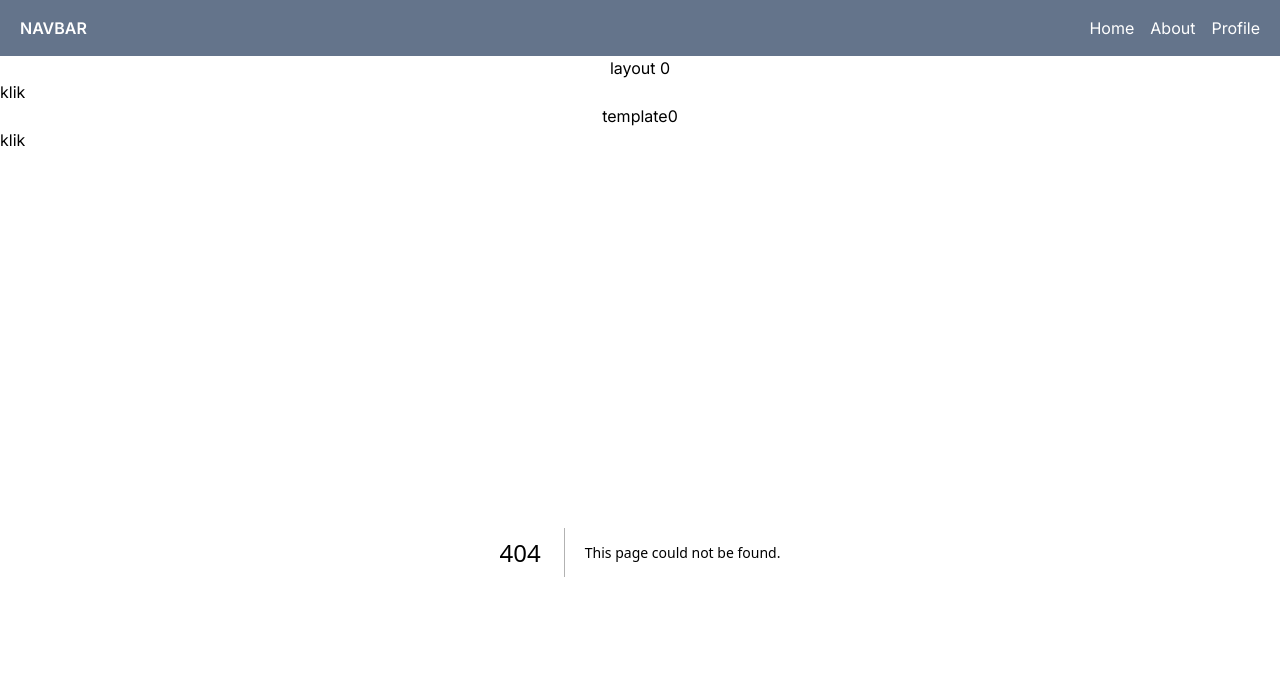
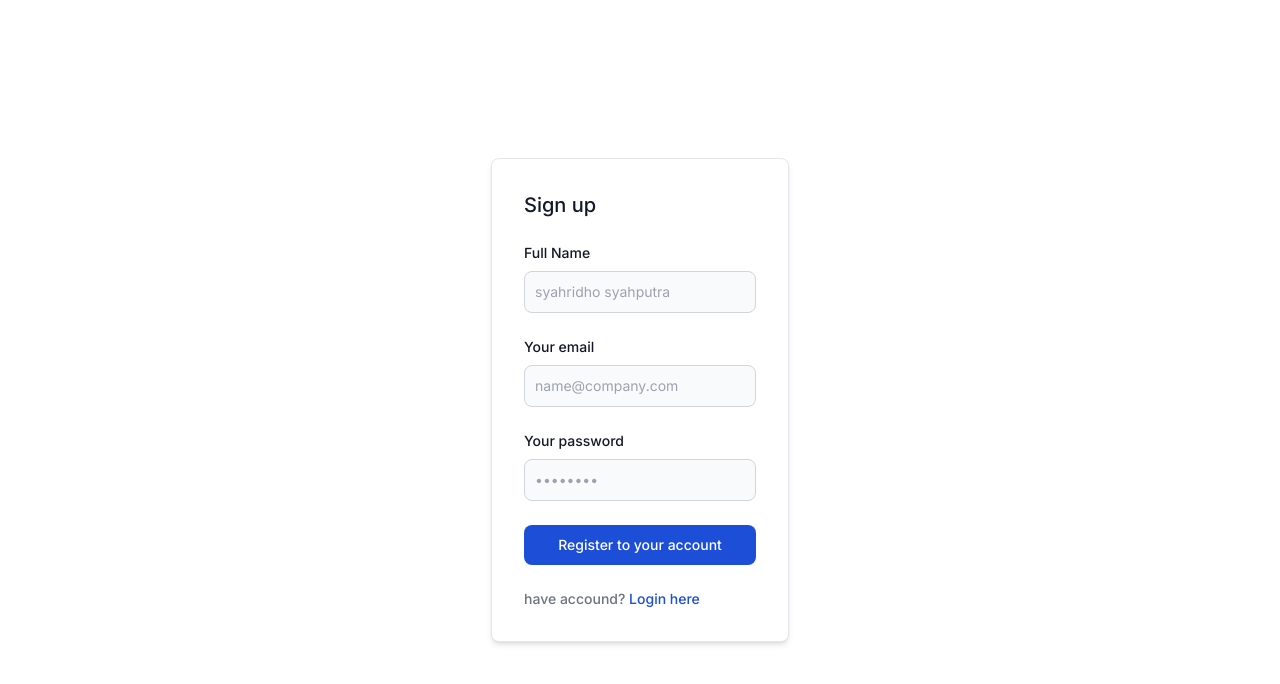
Before and after one commit to Syahridho/study-next-app-router, a Next.js app: page /register in a window 1280 px wide. Before the commit this address had no page. Shown: the top 684 px of the page. Built offline with nearby package versions, Linux system fonts and the light colour scheme.

Commit message:
add dynamic route & link

```diff
--- /dev/null
+++ b/src/app/(auth)/login/page.tsx
@@ -0,0 +1,63 @@
+import Link from "next/link";
+
+export default function LoginPage() {
+  return (
+    <div className="h-screen flex justify-center items-center">
+      <div className="bg-white shadow-md border border-gray-200 rounded-lg max-w-sm p-4 sm:p-6 lg:p-8 dark:bg-gray-800 dark:border-gray-700">
+        <form className="space-y-6" action="#">
+          <h3 className="text-xl font-medium text-gray-900 dark:text-white">
+            Sign in to our platform
+          </h3>
+          <div>
+            <label
+              htmlFor="email"
+              className="text-sm font-medium text-gray-900 block mb-2 dark:text-gray-300"
+            >
+              Your email
+            </label>
+            <input
+              type="email"
+              name="email"
+              id="email"
+              className="bg-gray-50 border border-gray-300 text-gray-900 sm:text-sm rounded-lg focus:ring-blue-500 focus:border-blue-500 block w-full p-2.5 dark:bg-gray-600 dark:border-gray-500 dark:placeholder-gray-400 dark:text-white"
+              placeholder="name@company.com"
+              required
+            />
+          </div>
+          <div>
+            <label
+              htmlFor="password"
+              className="text-sm font-medium text-gray-900 block mb-2 dark:text-gray-300"
+            >
+              Your password
+            </label>
+            <input
+              type="password"
+              name="password"
+              id="password"
+              placeholder="••••••••"
+              className="bg-gray-50 border border-gray-300 text-gray-900 sm:text-sm rounded-lg focus:ring-blue-500 focus:border-blue-500 block w-full p-2.5 dark:bg-gray-600 dark:border-gray-500 dark:placeholder-gray-400 dark:text-white"
+              required
+            />
+          </div>
+
+          <button
+            type="submit"
+            className="w-full text-white bg-blue-700 hover:bg-blue-800 focus:ring-4 focus:ring-blue-300 font-medium rounded-lg text-sm px-5 py-2.5 text-center dark:bg-blue-600 dark:hover:bg-blue-700 dark:focus:ring-blue-800"
+          >
+            Login to your account
+          </button>
+          <div className="text-sm font-medium text-gray-500 dark:text-gray-300">
+            Not registered?{" "}
+            <Link
+              href="/register"
+              className="text-blue-700 hover:underline dark:text-blue-500"
+            >
+              Create account
+            </Link>
+          </div>
+        </form>
+      </div>
+    </div>
+  );
+}
--- /dev/null
+++ b/src/app/(auth)/register/page.tsx
@@ -0,0 +1,79 @@
+import Link from "next/link";
+
+export default function RegisPage() {
+  return (
+    <div className="h-screen flex justify-center items-center">
+      <div className="bg-white shadow-md border border-gray-200 rounded-lg max-w-sm p-4 sm:p-6 lg:p-8 dark:bg-gray-800 dark:border-gray-700">
+        <form className="space-y-6" action="#">
+          <h3 className="text-xl font-medium text-gray-900 dark:text-white">
+            Sign up
+          </h3>
+          <div>
+            <label
+              htmlFor="fullname"
+              className="text-sm font-medium text-gray-900 block mb-2 dark:text-gray-300"
+            >
+              Full Name
+            </label>
+            <input
+              type="text"
+              name="fullname"
+              id="fullname"
+              className="bg-gray-50 border border-gray-300 text-gray-900 sm:text-sm rounded-lg focus:ring-blue-500 focus:border-blue-500 block w-full p-2.5 dark:bg-gray-600 dark:border-gray-500 dark:placeholder-gray-400 dark:text-white"
+              placeholder="syahridho syahputra"
+              required
+            />
+          </div>
+          <div>
+            <label
+              htmlFor="email"
+              className="text-sm font-medium text-gray-900 block mb-2 dark:text-gray-300"
+            >
+              Your email
+            </label>
+            <input
+              type="email"
+              name="email"
+              id="email"
+              className="bg-gray-50 border border-gray-300 text-gray-900 sm:text-sm rounded-lg focus:ring-blue-500 focus:border-blue-500 block w-full p-2.5 dark:bg-gray-600 dark:border-gray-500 dark:placeholder-gray-400 dark:text-white"
+              placeholder="name@company.com"
+              required
+            />
+          </div>
+          <div>
+            <label
+              htmlFor="password"
+              className="text-sm font-medium text-gray-900 block mb-2 dark:text-gray-300"
+            >
+              Your password
+            </label>
+            <input
+              type="password"
+              name="password"
+              id="password"
+              placeholder="••••••••"
+              className="bg-gray-50 border border-gray-300 text-gray-900 sm:text-sm rounded-lg focus:ring-blue-500 focus:border-blue-500 block w-full p-2.5 dark:bg-gray-600 dark:border-gray-500 dark:placeholder-gray-400 dark:text-white"
+              required
+            />
+          </div>
+
+          <button
+            type="submit"
+            className="w-full text-white bg-blue-700 hover:bg-blue-800 focus:ring-4 focus:ring-blue-300 font-medium rounded-lg text-sm px-5 py-2.5 text-center dark:bg-blue-600 dark:hover:bg-blue-700 dark:focus:ring-blue-800"
+          >
+            Register to your account
+          </button>
+          <div className="text-sm font-medium text-gray-500 dark:text-gray-300">
+            have accound?{" "}
+            <Link
+              href="/login"
+              className="text-blue-700 hover:underline dark:text-blue-500"
+            >
+              Login here
+            </Link>
+          </div>
+        </form>
+      </div>
+    </div>
+  );
+}
--- a/src/app/layout.tsx
+++ b/src/app/layout.tsx
@@ -4,8 +4,11 @@
 import "./globals.css";
 import Navbar from "./navbar";
 import { useState } from "react";
+import { usePathname } from "next/navigation";
 
 const inter = Inter({ subsets: ["latin"] });
+
+const disableNavbar = ["/login", "/register"];
 
 // export const metadata: Metadata = {
 //   title: "Create Next App",
@@ -18,14 +21,15 @@
   children: React.ReactNode;
 }>) {
   const [state, setState] = useState(0);
+  const pathname = usePathname();
   return (
     <html lang="en">
       <body className={inter.className}>
-        <Navbar></Navbar>
-        <h1 className="text-center">layout {state}</h1>
+        {!disableNavbar.includes(pathname) && <Navbar />}
+        {/* <h1 className="text-center">layout {state}</h1>
         <button className="text-center" onClick={() => setState(state + 1)}>
           klik
-        </button>
+        </button> */}
         {children}
       </body>
     </html>
--- a/src/app/navbar.tsx
+++ b/src/app/navbar.tsx
@@ -1,21 +1,44 @@
 import Link from "next/link";
+import { usePathname, useRouter } from "next/navigation";
 
 export default function Navbar() {
+  const pathname = usePathname();
+  const router = useRouter();
   return (
-    <nav className="bg-slate-500">
-      <div className="flex container mx-auto justify-between  text-white  px-5 py-4">
+    <nav className="bg-slate-500 flex items-center">
+      <div className="flex container mx-auto justify-between text-white  px-5 py-4">
         <h1 className="font-semibold">NAVBAR</h1>
         <ul className="flex gap-4">
           <Link href="/">
-            <li>Home</li>
+            <li className={pathname === "/" ? "text-red-500" : "text-white"}>
+              Home
+            </li>
           </Link>
           <Link href="/about">
-            <li>About</li>
+            <li
+              className={pathname === "/about" ? "text-red-500" : "text-white"}
+            >
+              About
+            </li>
           </Link>
           <Link href="/about/profile">
-            <li>Profile</li>
+            <li
+              className={
+                pathname === "/about/profile" ? "text-red-500" : "text-white"
+              }
+            >
+              Profile
+            </li>
           </Link>
         </ul>
+      </div>
+      <div>
+        <button
+          className="bg-white text-slate-800 rounded-md py-1 px-4 me-12 cursor-pointer"
+          onClick={() => router.push("/login")}
+        >
+          login
+        </button>
       </div>
     </nav>
   );
--- /dev/null
+++ b/src/app/product/[[...slug]]/page.tsx
@@ -0,0 +1,18 @@
+type DetailProductPageProps = { params: { slug: string[] } };
+
+export default function DetailProductPage(props: DetailProductPageProps) {
+  const { params } = props;
+  console.log(params);
+  return (
+    <div>
+      <h1>{params.slug ? "Detail product page" : "product Page"}</h1>
+      {params.slug && (
+        <>
+          <h2>category : {params.slug[0]}</h2>
+          <h2>gender : {params.slug[1]}</h2>
+          <h2>merek : {params.slug[2]}</h2>
+        </>
+      )}
+    </div>
+  );
+}
--- a/src/app/template.tsx
+++ b/src/app/template.tsx
@@ -5,10 +5,10 @@
   const [state, setState] = useState(0);
   return (
     <div>
-      <h1 className="text-center">template{state}</h1>
+      {/* <h1 className="text-center">template{state}</h1>
       <button className="text-center" onClick={() => setState(state + 1)}>
         klik
-      </button>
+      </button> */}
       {children}
     </div>
   );
```
